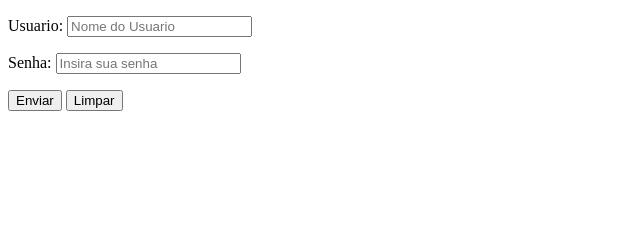
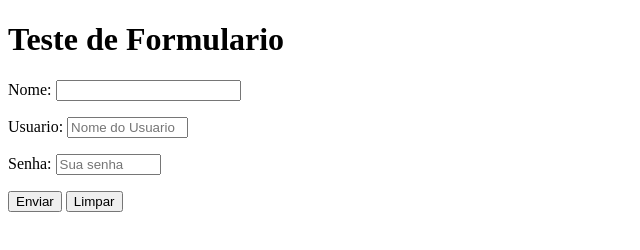
Before and after one commit to lincondr/html-css, a plain HTML site: page exercicios/ex025/form002.html in a window 1280 px wide. Shown: the whole page, without its empty margins (0-640 px from the left). Drawn offline with Linux system fonts and the light colour scheme.

Commit message:
revisando formularios 1 e 2

```diff
--- a/exercicios/ex025/form002.html
+++ b/exercicios/ex025/form002.html
@@ -7,15 +7,18 @@
     <title>Teste com Formularios</title>
 </head>
 <body>
-    <form action="cadastro.php" method="post" autocomplete="on">
+    <h1>Teste de Formulario</h1>
+    <form action="cadastro.php" method="post" autocomplete="off">
+        <div><label for="inome">Nome: </label>
+        <input type="text" name="nome" id="inome" autocomplete="username"></div>
         <p>
-            <label for="iusu">Usuario: </label>
-            <input type="text" name="usu" id="iusu" required minlength="5" maxlength="15" placeholder="Nome do Usuario" autocomplete="username">
+            <label for="iuso">Usuario: </label>
+            <input type="text" name="uso" id="iuso" required minlength="5" maxlength="15" size="12" placeholder="Nome do Usuario">
         </p>
-        <P>
+        <p>
             <label for="isen">Senha: </label>
-            <input type="password" name="sen" id="isen" required minlength="8" placeholder="Insira sua senha" autocomplete="current-password">
-        </P>
+            <input type="password" name="sen" id="isen" required minlength="8" maxlength="20" size="10" placeholder="Sua senha" autocomplete="current-password">
+        </p>
         <p>
             <input type="submit" value="Enviar">
             <input type="reset" value="Limpar">
```
Also changed, not shown: exercicios/ex025/form001.html (+7 -3 lines).
